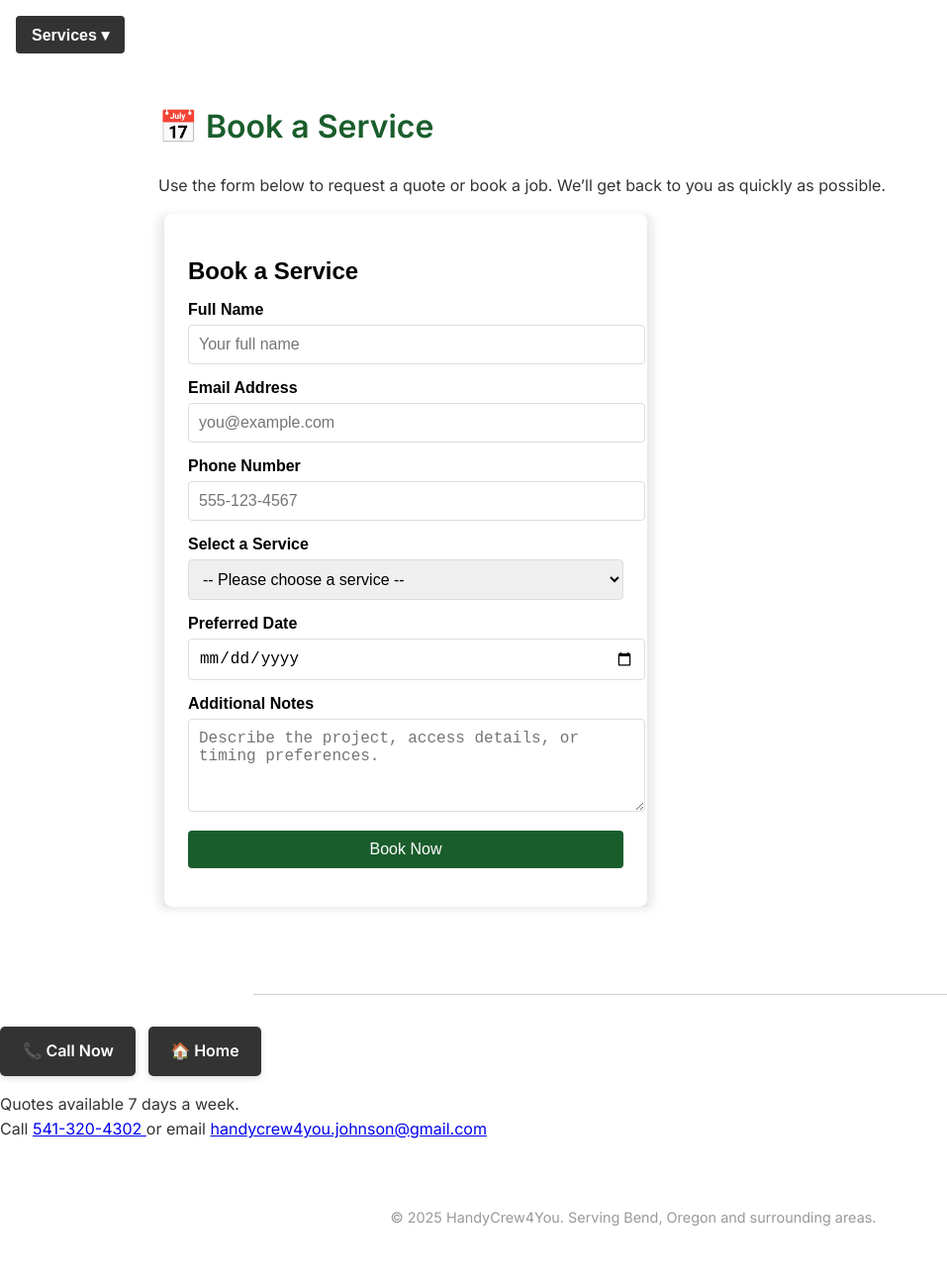
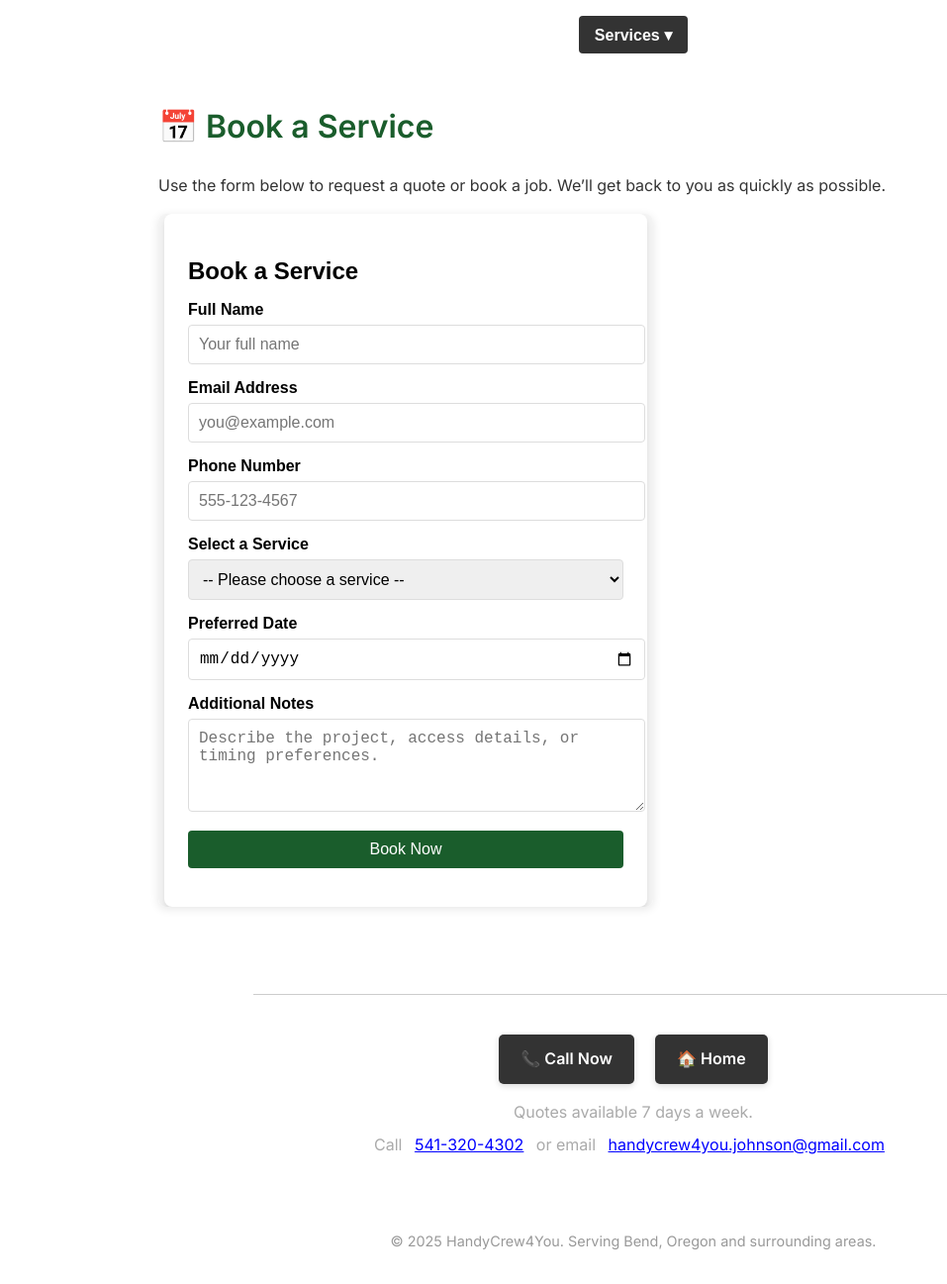
Before and after one commit to maxstonewf/CanDoThings, a website: page bookServiceTool.html in a window 1280 px wide. Shown: the whole page at 99% size, without its empty margins (0-957 px from the left). Before the commit the page ends 1273 px from the top, so only its background shows below. Drawn offline with Linux system fonts and the light colour scheme.

Commit message:
cantered buttons - Update handycrew.css

```diff
--- a/handycrew.css
+++ b/handycrew.css
@@ -60,7 +60,8 @@ p {
 }
 
 /* === CTA BUTTON === */
-.btn {
+.btn,
+.cta-button {
   background-color: var(--charcoal);
   color: white;
   padding: 0.75rem 1.4rem;
@@ -75,7 +76,8 @@ p {
   box-shadow: 0 2px 6px rgba(0, 0, 0, 0.15);
 }
 
-.btn:hover {
+.btn:hover,
+.cta-button:hover {
   background-color: var(--green);
   transform: scale(1.03);
   box-shadow: 0 4px 12px rgba(0, 0, 0, 0.25);
@@ -111,11 +113,35 @@ footer {
   padding-bottom: 2rem;
 }
 
+.footer-cta {
+  text-align: center;
+  margin-top: 2rem;
+}
+
+.footer-cta a {
+  display: inline-block;
+  margin: 0.5rem;
+}
+
+.footer-note {
+  margin-top: 0.5rem;
+  color: #aaa;
+  font-size: 1rem;
+}
+
+.footer-link {
+  color: blue;
+  text-decoration: underline;
+  font-weight: normal;
+}
+
 /* === NAVIGATION DROPDOWN === */
 .nav-dropdown {
   position: relative;
   display: inline-block;
-  margin: 1rem;
+  margin: 1rem auto;
+  text-align: center;
+  display: block;
 }
 
 .nav-button {
```
